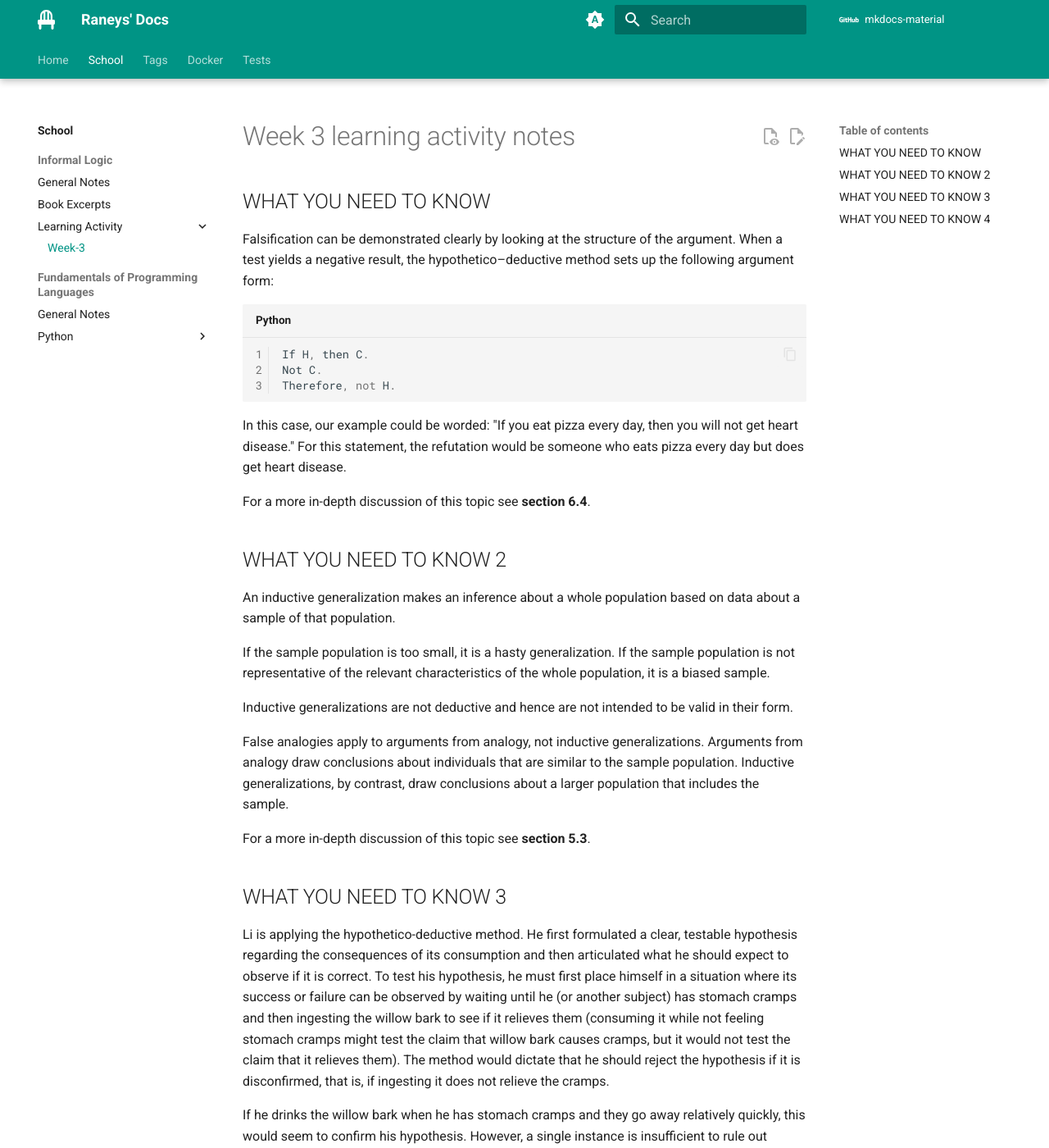
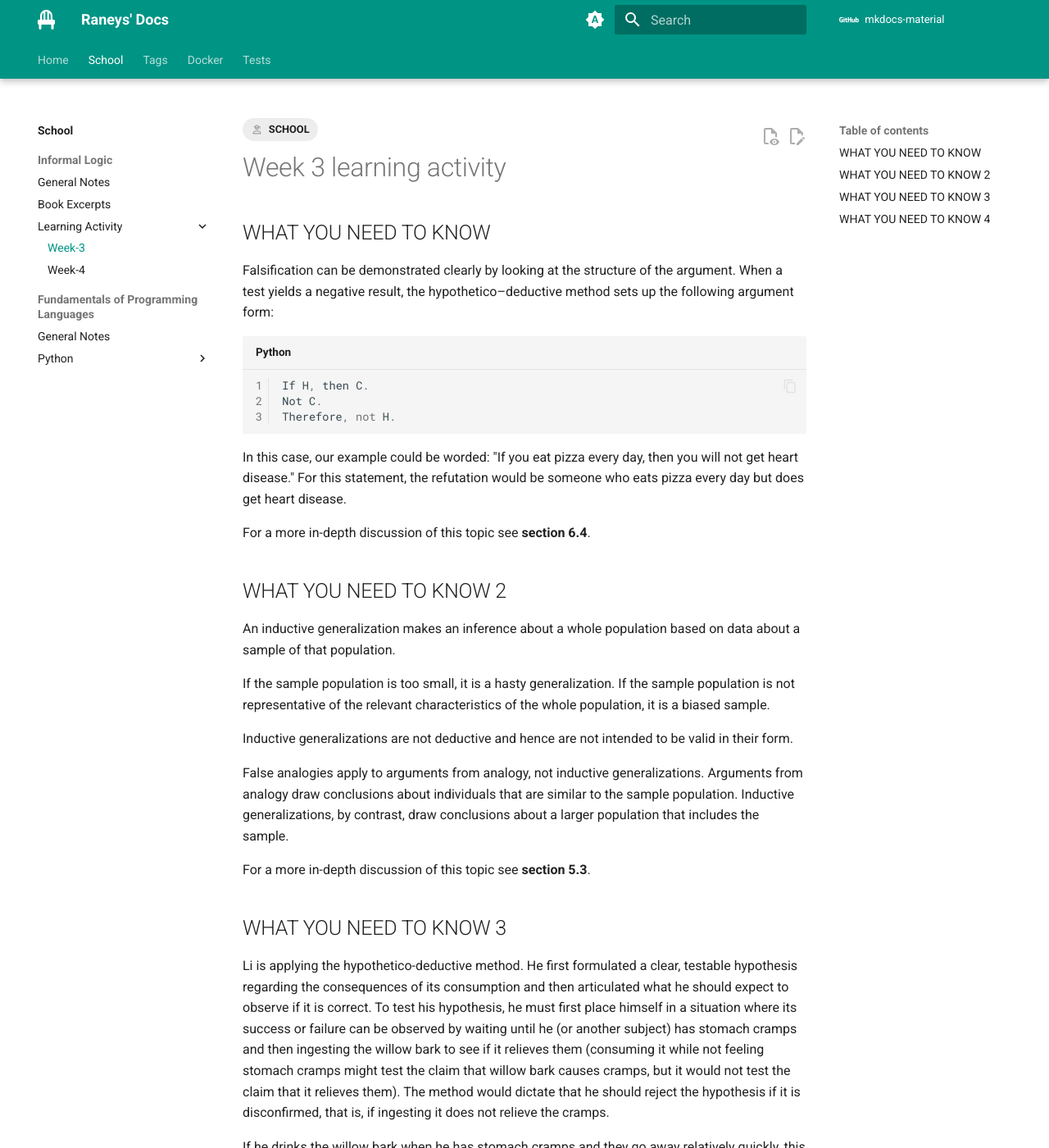
Before and after one commit to Raney-org/mkdocs-material, an MkDocs documentation site: the page built from docs/school/informal-logic/learning-activity/week-3.md, in a window 1280 px wide and 1400 px high. Shown: the whole window at 82% size. Built offline with MkDocs 1.6.1 and Material for MkDocs 9.7.7, drawn with Linux system fonts in a browser that asks for light colours; comment, search, counter and statistics services are not loaded.

Commit message:
Apr 24, 2023, 2:17 AM

```diff
--- a/docs/school/informal-logic/learning-activity/week-3.md
+++ b/docs/school/informal-logic/learning-activity/week-3.md
@@ -1,4 +1,9 @@
-# Week 3 learning activity notes
+---
+tags:
+  - SCHOOL
+---
+
+# Week 3 learning activity
 
 ## WHAT YOU NEED TO KNOW
 
--- a/mkdocs.yml
+++ b/mkdocs.yml
@@ -25,6 +25,7 @@ theme:
       js: fontawesome/brands/js
       mermaid: fontawesome/solid/fish
       python: fontawesome/brands/python
+      school: material/account-school-outline
     admonition:
       note: octicons/tag-16
       abstract: octicons/checklist-16
@@ -180,6 +181,7 @@ extra:
     JavaScript: js
     MERMAID: mermaid
     PYTHON: python
+    SCHOOL: school
   social:
   - icon: fontawesome/solid/heart
     class: md-social__link heart
@@ -239,6 +241,7 @@ nav:
         - Book Excerpts: school/informal-logic/book-excerpts.md
         - Learning Activity:
           - Week-3: school/informal-logic/learning-activity/week-3.md
+          - Week-4: school/informal-logic/learning-activity/week-4.md
     - Fundamentals of Programming Languages:
         - General Notes: school/programming-languages/notes.md
         - Python:
```
